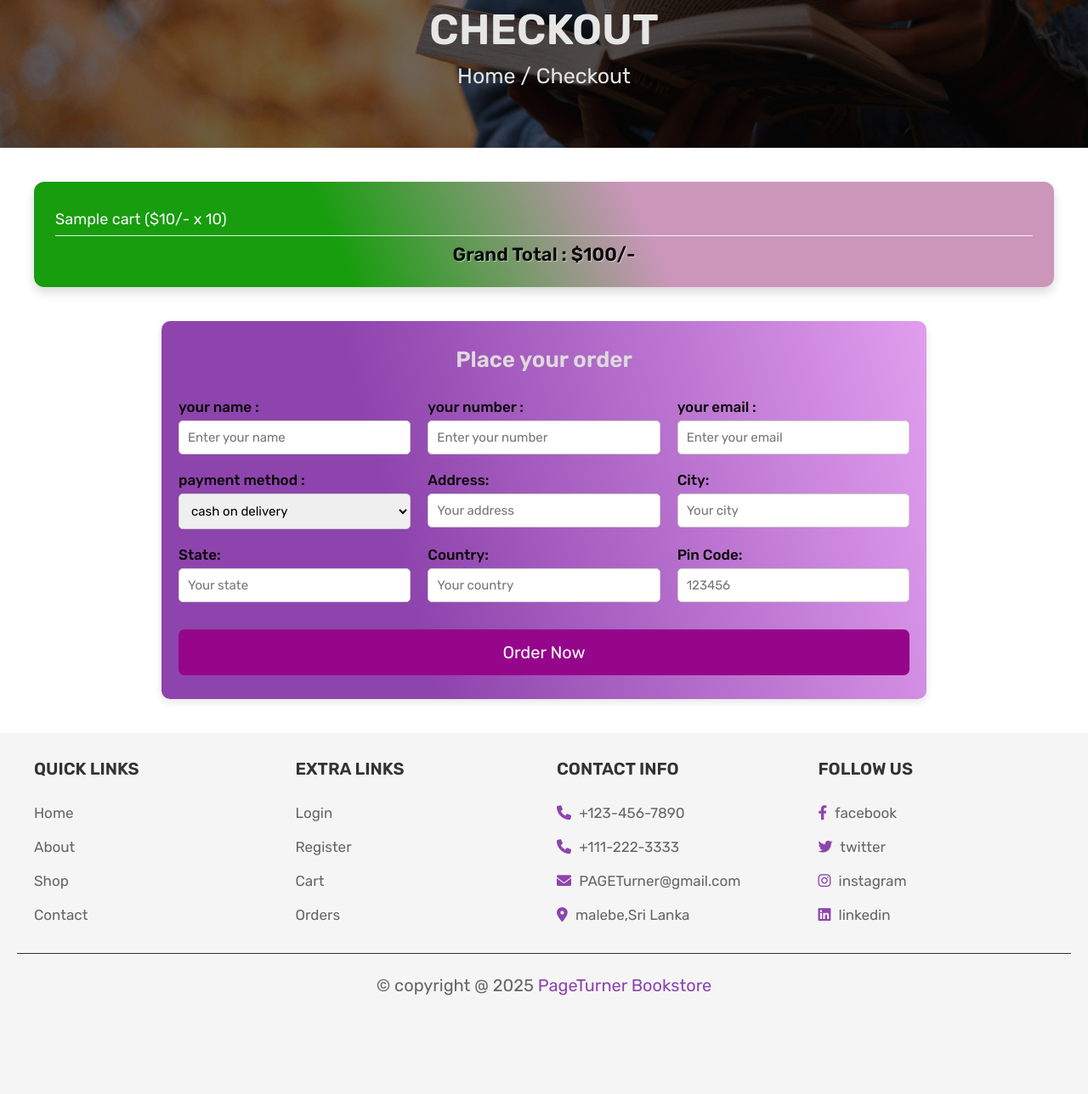
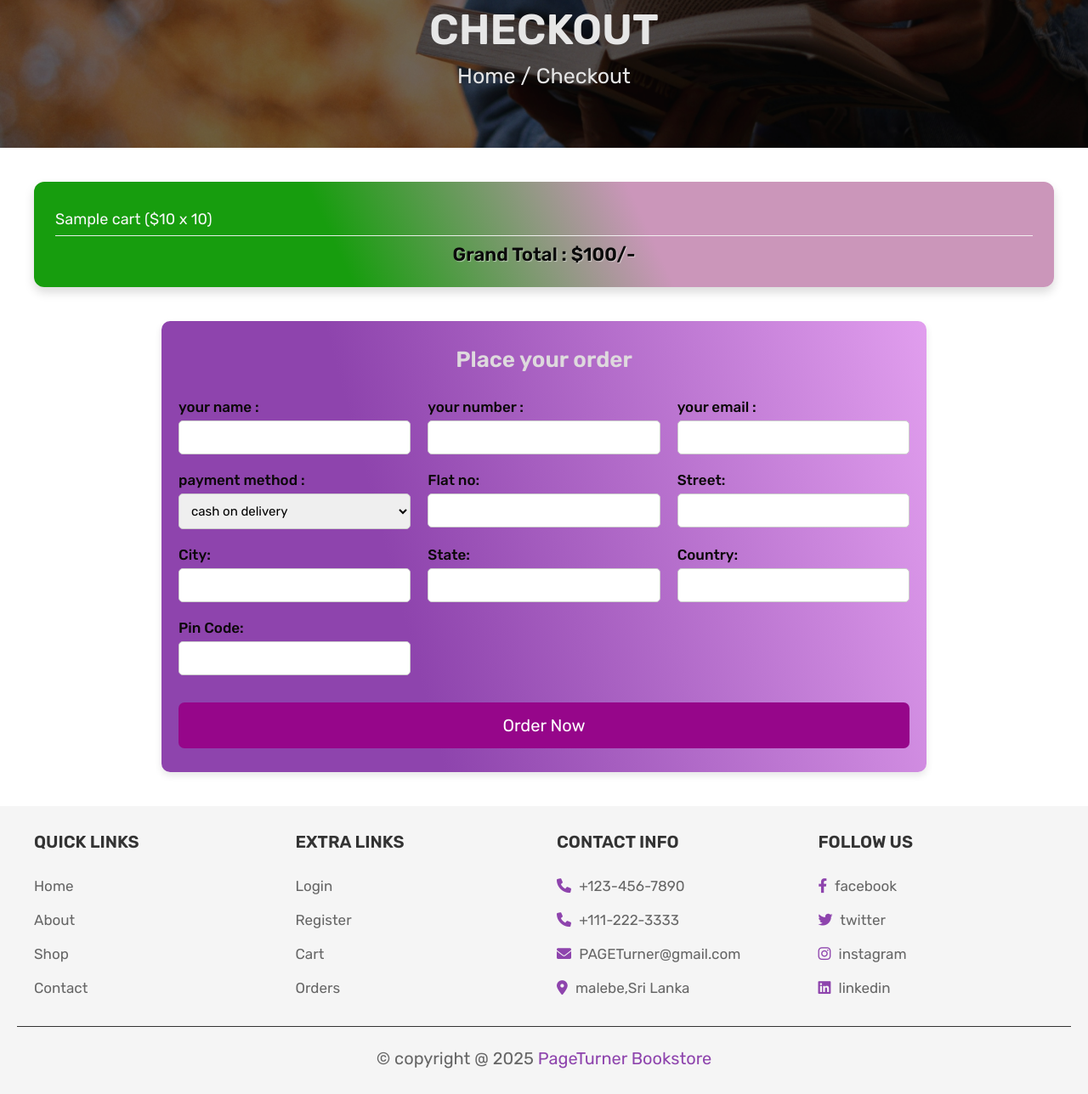
Before and after one commit to Sashika-Dilmina/Book-store, a PHP site: page /checkout.php in a window 1280 px wide. Shown: the part 215-1503 px from the top of the page at 85% size. Before the commit the page ends 1387 px from the top, so only its background shows below. Run offline with PHP 8.4, Linux system fonts and the light colour scheme; the visitor is signed in with stand-in values (Sample User, id 1); tables that the repository leaves empty hold one stand-in row (values such as "Sample post").

Commit message:
fix orders

```diff
--- a/checkout.php
+++ b/checkout.php
@@ -1,71 +1,28 @@
 <?php
-
 include 'config.php';
-
 session_start();
 
 $user_id = $_SESSION['user_id'];
 
-if(!isset($user_id)){
+if (!isset($user_id)) {
    header('location:login.php');
+   exit();
 }
-
-if(isset($_POST['order_btn'])){
-
-   $name = mysqli_real_escape_string($conn, $_POST['name']);
-   $number = $_POST['number'];
-   $email = mysqli_real_escape_string($conn, $_POST['email']);
-   $method = mysqli_real_escape_string($conn, $_POST['method']);
-   $address = mysqli_real_escape_string($conn, 'flat no. '. $_POST['flat'].', '. $_POST['street'].', '. $_POST['city'].', '. $_POST['country'].' - '. $_POST['pin_code']);
-   $placed_on = date('d-M-Y');
-
-   $cart_total = 0;
-   $cart_products[] = '';
-
-   $cart_query = mysqli_query($conn, "SELECT * FROM `cart` WHERE user_id = '$user_id'") or die('query failed');
-   if(mysqli_num_rows($cart_query) > 0){
-      while($cart_item = mysqli_fetch_assoc($cart_query)){
-         $cart_products[] = $cart_item['name'].' ('.$cart_item['quantity'].') ';
-         $sub_total = ($cart_item['price'] * $cart_item['quantity']);
-         $cart_total += $sub_total;
-      }
-   }
-
-   $total_products = implode(', ',$cart_products);
-
-   $order_query = mysqli_query($conn, "SELECT * FROM `orders` WHERE name = '$name' AND number = '$number' AND email = '$email' AND method = '$method' AND address = '$address' AND total_products = '$total_products' AND total_price = '$cart_total'") or die('query failed');
-
-   if($cart_total == 0){
-      $message[] = 'your cart is empty';
-   }else{
-      if(mysqli_num_rows($order_query) > 0){
-         $message[] = 'order already placed!';
-      }else{
-         mysqli_query($conn, "INSERT INTO `orders`(user_id, name, number, email, method, address, total_products, total_price, placed_on) VALUES('$user_id', '$name', '$number', '$email', '$method', '$address', '$total_products', '$cart_total', '$placed_on')") or die('query failed');
-         $message[] = 'order placed successfully!';
-         mysqli_query($conn, "DELETE FROM `cart` WHERE user_id = '$user_id'") or die('query failed');
-      }
-   }
-
-}
-
 ?>
 
 <!DOCTYPE html>
 <html lang="en">
+
 <head>
    <meta charset="UTF-8">
    <meta http-equiv="X-UA-Compatible" content="IE=edge">
    <meta name="viewport" content="width=device-width, initial-scale=1.0">
    <title>checkout</title>
 
-   <!-- font awesome cdn link  -->
    <link rel="stylesheet" href="https://cdnjs.cloudflare.com/ajax/libs/font-awesome/6.0.0/css/all.min.css">
+   <link rel="stylesheet" href="css/checkout.css">
+</head>
 
-   <!-- custom css file link  -->
-   <link rel="stylesheet" href="css/checkout.css">
-
-</head>
 <body>
 
    <?php include 'header.php'; ?>
@@ -75,43 +32,46 @@ if(isset($_POST['order_btn'])){
       <p> <a href="home.php">Home</a> / Checkout </p>
    </div>
 
+   <?php if (isset($_SESSION['message'])): ?>
+      <p class="message"><?= $_SESSION['message'];
+      unset($_SESSION['message']); ?></p>
+   <?php endif; ?>
+
    <section class="display-order">
-
       <?php
       $grand_total = 0;
       $select_cart = mysqli_query($conn, "SELECT * FROM `cart` WHERE user_id = '$user_id'") or die('query failed');
-      if(mysqli_num_rows($select_cart) > 0){
-         while($fetch_cart = mysqli_fetch_assoc($select_cart)){
-            $total_price = ($fetch_cart['price'] * $fetch_cart['quantity']);
+      if (mysqli_num_rows($select_cart) > 0) {
+         while ($fetch_cart = mysqli_fetch_assoc($select_cart)) {
+            $total_price = $fetch_cart['price'] * $fetch_cart['quantity'];
             $grand_total += $total_price;
             ?>
-   <p> <?php echo $fetch_cart['name']; ?> <span>(<?php echo '$'.$fetch_cart['price'].'/-'.' x '. $fetch_cart['quantity']; ?>)</span> </p>
+            <p><?= $fetch_cart['name']; ?> <span>(<?= '$' . $fetch_cart['price'] . ' x ' . $fetch_cart['quantity']; ?>)</span>
+            </p>
             <?php
          }
-   }else{
+      } else {
          echo '<p class="empty">your cart is empty</p>';
       }
       ?>
-   <div class="grand-total"> Grand Total : <span>$<?php echo $grand_total; ?>/-</span> </div>
-
+      <div class="grand-total"> Grand Total : <span>$<?= $grand_total; ?>/-</span> </div>
    </section>
 
    <section class="checkout">
-
-   <form action="" method="post">
+      <form action="placeorder.php" method="post">
          <h3>Place your order</h3>
          <div class="flex">
             <div class="inputBox">
                <span>your name :</span>
-            <input type="text" name="name" required placeholder="Enter your name">
+               <input type="text" name="name" required>
             </div>
             <div class="inputBox">
                <span>your number :</span>
-            <input type="number" name="number" required placeholder="Enter your number">
+               <input type="number" name="number" required>
             </div>
             <div class="inputBox">
                <span>your email :</span>
-            <input type="email" name="email" required placeholder="Enter your email">
+               <input type="email" name="email" required>
             </div>
             <div class="inputBox">
                <span>payment method :</span>
@@ -122,50 +82,37 @@ if(isset($_POST['order_btn'])){
                   <option value="paytm">paytm</option>
                </select>
             </div>
-
             <div class="inputBox">
-            <span>Address:</span>
-            <input type="text" name="street" required placeholder="Your address">
+               <span>Flat no:</span>
+               <input type="text" name="flat" required>
+            </div>
+            <div class="inputBox">
+               <span>Street:</span>
+               <input type="text" name="street" required>
             </div>
             <div class="inputBox">
                <span>City:</span>
-            <input type="text" name="city" required placeholder="Your city">
+               <input type="text" name="city" required>
             </div>
             <div class="inputBox">
                <span>State:</span>
-            <input type="text" name="state" required placeholder="Your state">
+               <input type="text" name="state" required>
             </div>
             <div class="inputBox">
                <span>Country:</span>
-            <input type="text" name="country" required placeholder="Your country">
+               <input type="text" name="country" required>
             </div>
             <div class="inputBox">
                <span>Pin Code:</span>
-            <input class="Box" type="number" min="0" name="pin_code" required placeholder="123456">
+               <input type="number" name="pin_code" required>
             </div>
          </div>
-      <div>
-       <button type="submit" class="btn">Order Now</button>
-      </div>
-</div>
+         <button type="submit" class="btn" name="order_btn">Order Now</button>
       </form>
-
    </section>
 
+   <?php include 'footer.php'; ?>
+   <script src="js/script.js"></script>
+</body>
 
-
-
-
-
-
-
-
-
-
-<?php include 'footer.php'; ?>
-
-<!-- custom js file link  -->
-<script src="js/script.js"></script>
-
-</body>
 </html>
--- a/orders.php
+++ b/orders.php
@@ -24,7 +24,7 @@ if(!isset($user_id)){
    <link rel="stylesheet" href="https://cdnjs.cloudflare.com/ajax/libs/font-awesome/6.0.0/css/all.min.css">
 
    <!-- custom css file link  -->
-   <link rel="stylesheet" href="order.css">
+   <link rel="stylesheet" href="./css/order.css">
 
 </head>
 <body>
```
Also changed, not shown: placeorder.php (added, +68 -0 lines), css/order.css (renamed from order.css). Lines whose indentation alone changed are shown as unchanged.
